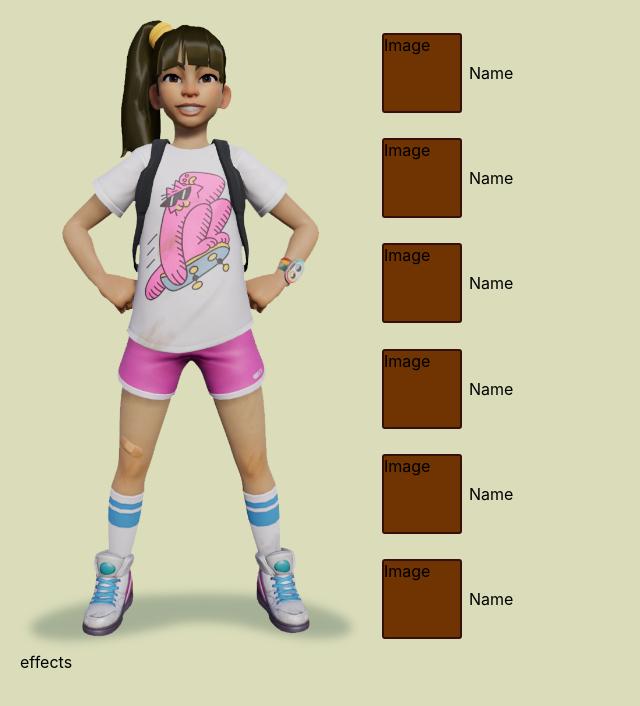
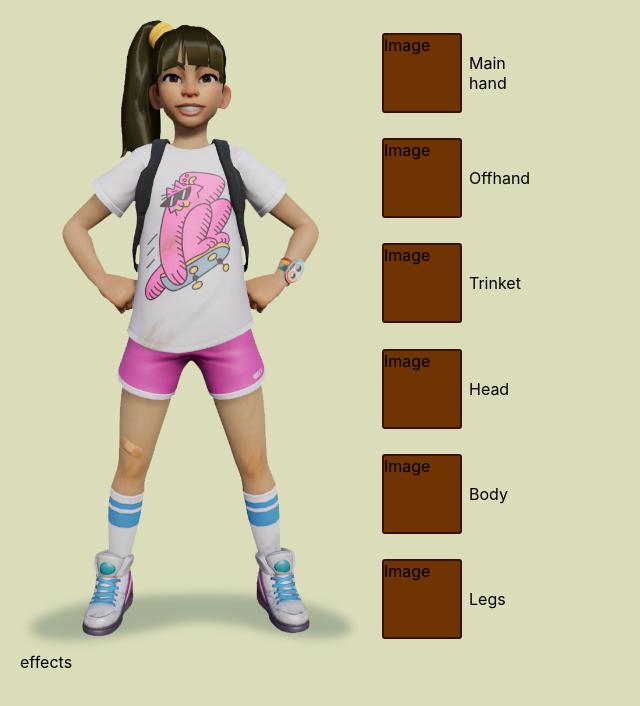
Before and after one commit to MartinBlackburn/grounded-gear-planner, a React (Create React App) app: page / in a window 1280 px wide. Shown: the top 706 px of the page, without its empty margins (0-640 px from the left). Built offline with nearby package versions, Linux system fonts and the light colour scheme.

Commit message:
can now open selector

```diff
--- a/package.json
+++ b/package.json
@@ -6,6 +6,7 @@
         "@reduxjs/toolkit": "^1.9.5",
         "react": "18.2.0",
         "react-dom": "18.2.0",
+        "react-redux": "^8.0.5",
         "react-scripts": "5.0.1",
         "typescript": "4.9.5"
     },
--- a/src/components/doll/index.tsx
+++ b/src/components/doll/index.tsx
@@ -1,5 +1,8 @@
 // libraries
 import React from "react";
+
+// types
+import { Slot as SlotType } from "../../types/slots";
 
 // components
 import Slot from "../slot";
@@ -11,27 +14,27 @@ const Doll = () => {
     return (
         <div className="doll">
             <div className="doll__mainHand">
-                <Slot />
+                <Slot type={SlotType.MAINHAND} />
             </div>
 
             <div className="doll__offHand">
-                <Slot />
+                <Slot type={SlotType.OFFHAND} />
             </div>
 
             <div className="doll__trinket">
-                <Slot />
+                <Slot type={SlotType.TRINKET} />
             </div>
 
             <div className="doll__head">
-                <Slot />
+                <Slot type={SlotType.HEAD} />
             </div>
 
             <div className="doll__body">
-                <Slot />
+                <Slot type={SlotType.BODY} />
             </div>
 
             <div className="doll__legs">
-                <Slot />
+                <Slot type={SlotType.LEGS} />
             </div>
         </div>
     );
--- a/src/components/selector/index.tsx
+++ b/src/components/selector/index.tsx
@@ -1,16 +1,25 @@
 // libraries
 import React from "react";
+
+// state
+import { useSelector } from "react-redux";
+import { IState } from "../../state/store";
 
 // styles
 import "./index.css";
 
-function Slot() {
+const Selector = () => {
+    const selectedSlot = useSelector((state: IState) => state.selectedSlot);
+
+    if (!selectedSlot) {
+        return null;
+    }
+
     return (
-        <div className="slot">
-            <div>Name</div>
-            <div>Image</div>
+        <div className="selector">
+            <div>{selectedSlot}</div>
         </div>
     );
-}
+};
 
-export default Slot;
+export default Selector;
--- a/src/components/slot/index.tsx
+++ b/src/components/slot/index.tsx
@@ -1,13 +1,26 @@
 // libraries
 import React from "react";
 
+// types
+import { Slot as SlotType } from "../../types/slots";
+
+// state
+import { useDispatch } from "react-redux";
+
 // styles
 import "./index.css";
+import { Actions } from "../../state/actions";
 
-const Slot = () => {
+interface IProps {
+    type: SlotType;
+}
+
+const Slot = (props: IProps) => {
+    const dispatch = useDispatch();
+
     return (
-        <div className="slot">
-            <div className="slot__name">Name</div>
+        <div className="slot" onClick={() => dispatch(Actions.openSelector(props.type))}>
+            <div className="slot__name">{props.type}</div>
             <div className="slot__image">Image</div>
         </div>
     );
--- a/src/index.tsx
+++ b/src/index.tsx
@@ -1,10 +1,15 @@
 // libraries
 import React from "react";
 import ReactDOM from "react-dom/client";
+import { Provider } from "react-redux";
 
 // components
 import Doll from "./components/doll";
 import Effects from "./components/effects";
+import Selector from "./components/selector";
+
+// state
+import { store } from "./state/store";
 
 // styles
 import "./index.css";
@@ -12,7 +17,10 @@ import "./index.css";
 const root = ReactDOM.createRoot(document.getElementById("root") as HTMLElement);
 root.render(
     <React.StrictMode>
-        <Doll />
-        <Effects />
+        <Provider store={store}>
+            <Doll />
+            <Effects />
+            <Selector />
+        </Provider>
     </React.StrictMode>
 );
--- a/src/state/actions/index.ts
+++ b/src/state/actions/index.ts
@@ -2,7 +2,7 @@
 import { AnyAction } from "@reduxjs/toolkit";
 
 //types
-import Slot from "../../types/slots";
+import { Slot } from "../../types/slots";
 
 // action types
 export enum ActionTypes {
--- a/src/state/reducers/index.ts
+++ b/src/state/reducers/index.ts
@@ -6,9 +6,11 @@ import { Actions } from "../actions";
 
 // reducers
 import mainHand from "./mainHand";
+import selectedSlot from "./selectedSlot";
 
 export const rootReducer = combineReducers({
     mainHand: mainHand,
+    selectedSlot: selectedSlot,
 });
 
 export const getInitialState = () => {
--- /dev/null
+++ b/src/state/reducers/selectedSlot.ts
@@ -0,0 +1,24 @@
+// libraries
+import { Reducer } from "@reduxjs/toolkit";
+import { Slot } from "../../types/slots";
+
+// types
+import { ActionTypes, Actions } from "../actions";
+
+const INITIAL_STATE = null;
+
+const reducer: Reducer<Slot | null, Actions> = (state = INITIAL_STATE, action) => {
+    switch (action.type) {
+        case ActionTypes.RESET:
+        case ActionTypes.CLOSE_SELECTOR:
+            return INITIAL_STATE;
+
+        case ActionTypes.OPEN_SELECTOR:
+            return action.payload;
+
+        default:
+            return state;
+    }
+};
+
+export default reducer;
--- a/src/types/slots.ts
+++ b/src/types/slots.ts
@@ -1,10 +1,8 @@
-enum Slot {
+export enum Slot {
     MAINHAND = "Main hand",
     OFFHAND = "Offhand",
     TRINKET = "Trinket",
     HEAD = "Head",
     BODY = "Body",
-    Legs = "Legs",
+    LEGS = "Legs",
 }
-
-export default Slot;
```
Also changed, not shown: 2 other files (tests, documents, lock files or other folders).
